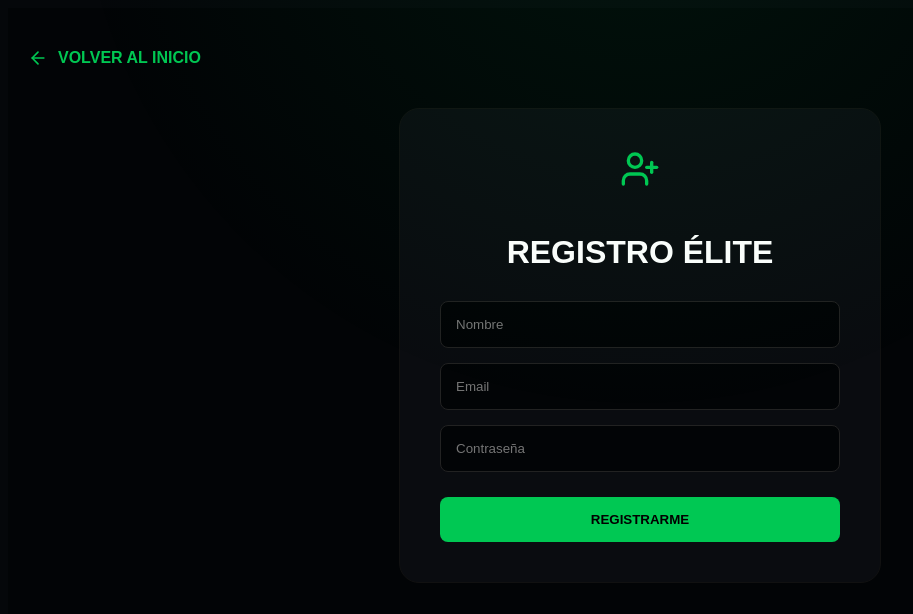
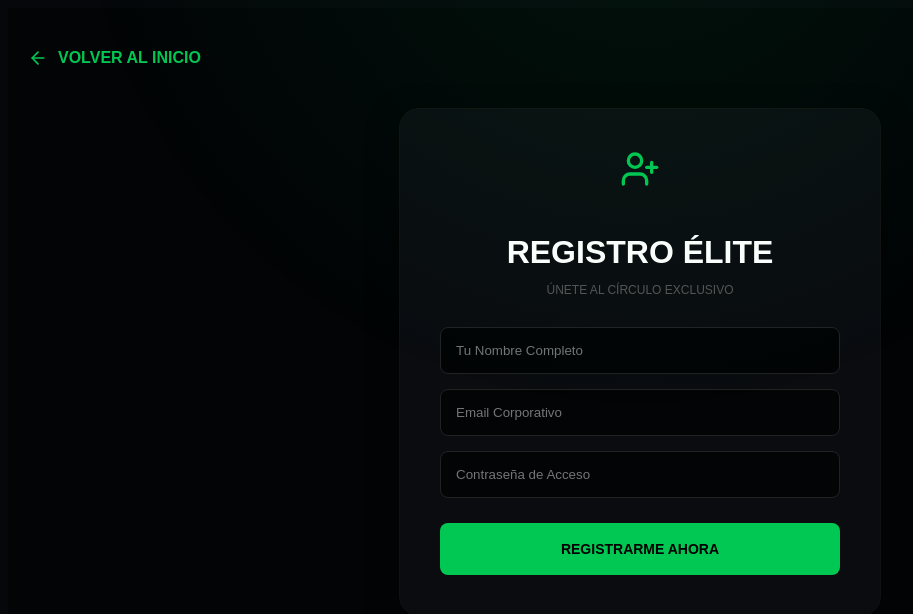
Before and after one commit to DeVx1978/el-guru-elite, a Next.js app: page /registro in a window 1280 px wide. Shown: the top 614 px of the page, without its empty margins (0-913 px from the left). Built offline with nearby package versions, Linux system fonts and the light colour scheme; no server answers.

Commit message:
Fix: Conexión real de registro a Supabase

```diff
--- a/src/app/registro/page.tsx
+++ b/src/app/registro/page.tsx
@@ -1,27 +1,100 @@
 "use client";
 import React, { useState } from 'react';
-import { ArrowLeft, UserPlus } from 'lucide-react';
+import { ArrowLeft, UserPlus, LoaderCircle } from 'lucide-react';
 import Link from 'next/link';
+import { createClient } from '@supabase/supabase-js';
+
+// 1. CONEXIÓN A SUPABASE
+const supabaseUrl = process.env.NEXT_PUBLIC_SUPABASE_URL || '';
+const supabaseAnonKey = process.env.NEXT_PUBLIC_SUPABASE_ANON_KEY || '';
+const supabase = createClient(supabaseUrl, supabaseAnonKey);
 
 export default function RegistroPage() {
   const [loading, setLoading] = useState(false);
+  const [formData, setFormData] = useState({
+    nombre: '',
+    email: '',
+    password: '',
+    plan: 'PLAN ÉLITE' // Plan por defecto
+  });
 
-  if (loading) return <div style={{height:'100vh', display:'flex', justifyContent:'center', alignItems:'center', backgroundColor:'#020406', color:'#00C853'}}>⚽ Cargando...</div>;
+  // 2. FUNCIÓN PARA REGISTRAR AL SOCIO
+  const handleRegistro = async (e: React.FormEvent) => {
+    e.preventDefault();
+    setLoading(true);
+
+    try {
+      const { data, error } = await supabase
+        .from('socios_elite')
+        .insert([
+          {
+            nombre: formData.nombre,
+            email: formData.email,
+            password: formData.password,
+            plan_elegido: formData.plan,
+            estatus_pago: 'PENDIENTE'
+          }
+        ]);
+
+      if (error) throw error;
+
+      alert("✅ ¡REGISTRO EXITOSO! Bienvenido a El Gurú Élite.");
+      window.location.href = "/"; // Redirigir al inicio tras éxito
+
+    } catch (error: any) {
+      console.error("❌ Error en registro:", error.message);
+      alert("Hubo un error al registrarte: " + error.message);
+    } finally {
+      setLoading(false);
+    }
+  };
+
+  if (loading) return (
+    <div style={{height:'100vh', display:'flex', flexDirection:'column', justifyContent:'center', alignItems:'center', backgroundColor:'#020406', color:'#00C853'}}>
+      <LoaderCircle size={50} className="animate-spin" style={{marginBottom:'20px'}} />
+      <h2 style={{fontWeight: 900}}>PROCESANDO REGISTRO ÉLITE...</h2>
+    </div>
+  );
 
   return (
-    <main style={{ backgroundColor: '#020406', minHeight: '100vh', color: 'white', padding: '40px 20px', fontFamily: 'Arial' }}>
-      <Link href="/" onClick={() => setLoading(true)} style={{ color: '#00C853', textDecoration: 'none', display: 'flex', alignItems: 'center', gap: '10px', marginBottom: '40px', fontWeight: 'bold' }}>
+    <main style={{ backgroundColor: '#020406', minHeight: '100vh', color: 'white', padding: '40px 20px', fontFamily: 'sans-serif' }}>
+      <Link href="/" style={{ color: '#00C853', textDecoration: 'none', display: 'flex', alignItems: 'center', gap: '10px', marginBottom: '40px', fontWeight: 'bold' }}>
         <ArrowLeft size={20} /> VOLVER AL INICIO
       </Link>
 
-      <div style={{ maxWidth: '400px', margin: '0 auto', textAlign: 'center', background: '#0a0c10', padding: '40px', borderRadius: '20px', border: '1px solid #111' }}>
+      <div style={{ maxWidth: '400px', margin: '0 auto', textAlign: 'center', background: '#0a0c10', padding: '40px', borderRadius: '20px', border: '1px solid #111', boxShadow: '0 10px 30px rgba(0,0,0,0.5)' }}>
         <UserPlus size={40} color="#00C853" style={{ marginBottom: '20px' }} />
-        <h1 style={{ fontSize: '2rem', marginBottom: '30px', fontWeight: 900 }}>REGISTRO ÉLITE</h1>
-        <form style={{ display: 'flex', flexDirection: 'column', gap: '15px' }}>
-          <input type="text" placeholder="Nombre" style={{ padding: '15px', borderRadius: '8px', border: '1px solid #222', backgroundColor: '#020406', color: 'white' }} />
-          <input type="email" placeholder="Email" style={{ padding: '15px', borderRadius: '8px', border: '1px solid #222', backgroundColor: '#020406', color: 'white' }} />
-          <input type="password" placeholder="Contraseña" style={{ padding: '15px', borderRadius: '8px', border: '1px solid #222', backgroundColor: '#020406', color: 'white' }} />
-          <button type="button" style={{ backgroundColor: '#00C853', color: 'black', padding: '15px', borderRadius: '8px', border: 'none', fontWeight: 900, marginTop: '10px' }}>REGISTRARME</button>
+        <h1 style={{ fontSize: '2rem', marginBottom: '10px', fontWeight: 900 }}>REGISTRO ÉLITE</h1>
+        <p style={{fontSize:'12px', color:'#555', marginBottom:'30px'}}>ÚNETE AL CÍRCULO EXCLUSIVO</p>
+
+        <form onSubmit={handleRegistro} style={{ display: 'flex', flexDirection: 'column', gap: '15px' }}>
+          <input
+            required
+            type="text"
+            placeholder="Tu Nombre Completo"
+            onChange={(e) => setFormData({...formData, nombre: e.target.value})}
+            style={{ padding: '15px', borderRadius: '8px', border: '1px solid #222', backgroundColor: '#020406', color: 'white', outline:'none' }}
+          />
+          <input
+            required
+            type="email"
+            placeholder="Email Corporativo"
+            onChange={(e) => setFormData({...formData, email: e.target.value})}
+            style={{ padding: '15px', borderRadius: '8px', border: '1px solid #222', backgroundColor: '#020406', color: 'white', outline:'none' }}
+          />
+          <input
+            required
+            type="password"
+            placeholder="Contraseña de Acceso"
+            onChange={(e) => setFormData({...formData, password: e.target.value})}
+            style={{ padding: '15px', borderRadius: '8px', border: '1px solid #222', backgroundColor: '#020406', color: 'white', outline:'none' }}
+          />
+
+          <button
+            type="submit"
+            style={{ backgroundColor: '#00C853', color: 'black', padding: '18px', borderRadius: '8px', border: 'none', fontWeight: 900, marginTop: '10px', cursor:'pointer', fontSize:'14px', textTransform:'uppercase' }}>
+            REGISTRARME AHORA
+          </button>
         </form>
       </div>
     </main>
```
